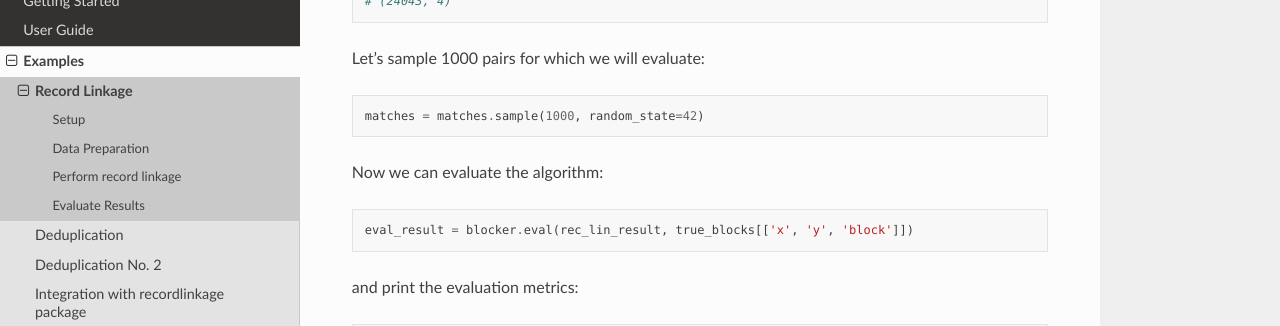
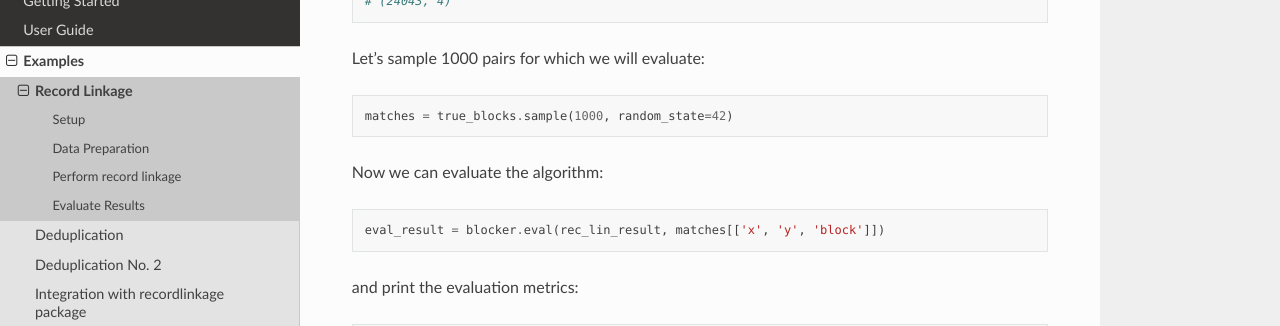
Before and after one commit to ncn-foreigners/BlockingPy, a Sphinx documentation site: the page built from docs/examples/record_linkage.md, in a window 1280 px wide and 900 px high, scrolled down 4301 px. Shown: the part 151-477 px from the top of the window. Built offline with Sphinx 7.4.7 and the Read the Docs theme 3.1.0, drawn with Linux system fonts in a browser that asks for light colours.

````diff
--- a/docs/examples/record_linkage.md
+++ b/docs/examples/record_linkage.md
@@ -233,13 +233,13 @@ true_blocks.shape
 ```
 Let's sample 1000 pairs for which we will evaluate:
 ```python
-matches = matches.sample(1000, random_state=42)
+matches = true_blocks.sample(1000, random_state=42)
 ```
 
 Now we can evaluate the algorithm:
 
 ```python
-eval_result = blocker.eval(rec_lin_result, true_blocks[['x', 'y', 'block']])
+eval_result = blocker.eval(rec_lin_result, matches[['x', 'y', 'block']])
 ```
 
 and print the evaluation metrics:
````
